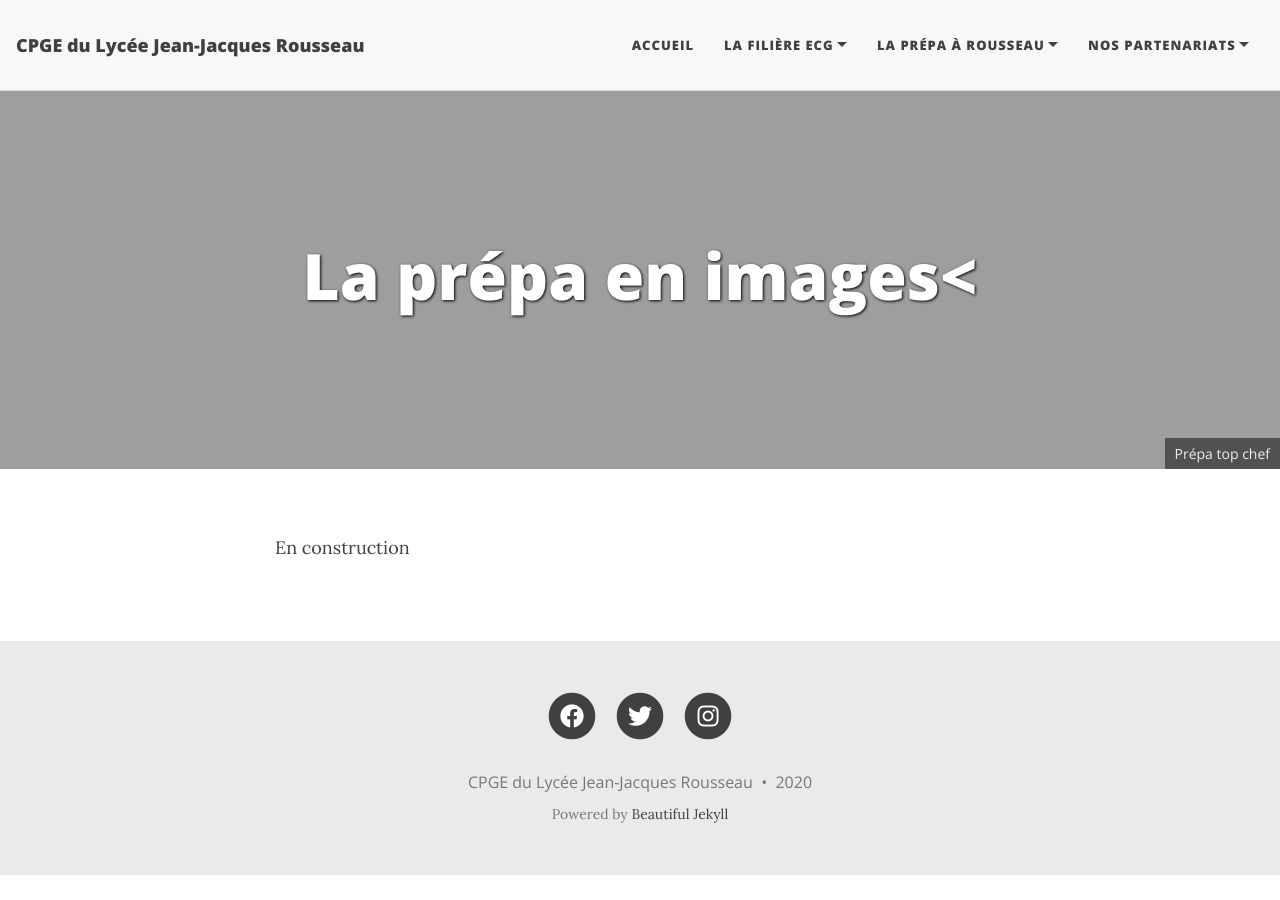
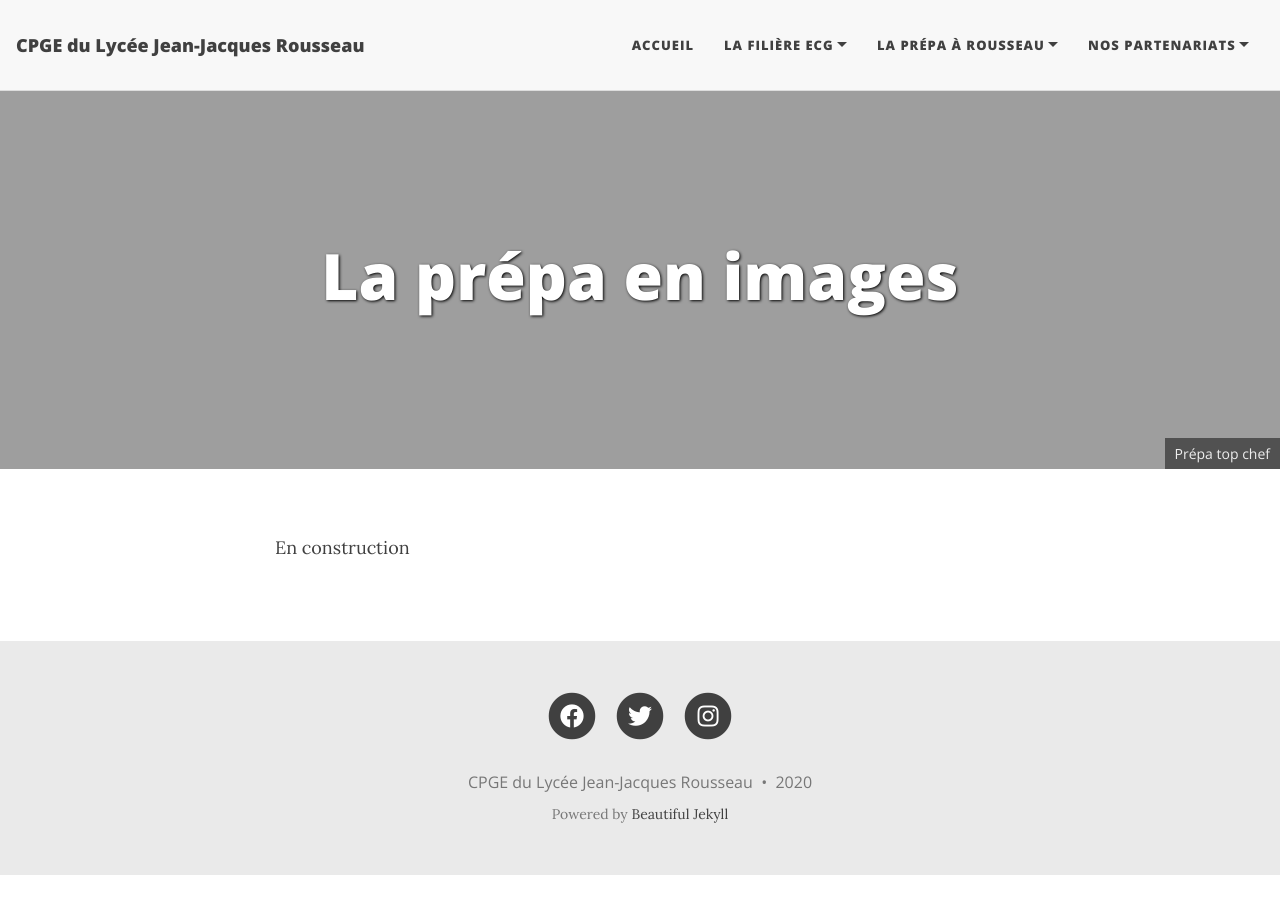
Before and after one commit to cpgesarcelles/cpgesarcelles.github.io, a Jekyll site: the page built from prepa_en_images.md, in a window 1280 px wide. Built offline with Jekyll 4.4.1, drawn with Linux system fonts in a browser that asks for light colours; nearby versions of some CDN libraries.

Commit message:
Update header.html

```diff
--- a/_includes/header.html
+++ b/_includes/header.html
@@ -28,7 +28,7 @@
       <div class="col-xl-8 offset-xl-2 col-lg-10 offset-lg-1">
         <div class="{{ include.type }}-heading">
         <!--  <h1>{% if page.title %}{{ page.title }}{% else %}<br/>{% endif %}</h1> -->
-        <h1>{% if page.slogan %}{{ page.slogan }}{% else %}{% if page.title %}{{ page.title}}{% else %} <br/>{% endif %}<{% endif %}</h1>
+        <h1>{% if page.slogan %}{{ page.slogan }}{% else %}{% if page.title %}{{ page.title }}{% else %} <br/>{% endif %}{% endif %}</h1>
           {% if page.subtitle %}
             {% if include.type == "page" %}
               <hr class="small">
```
